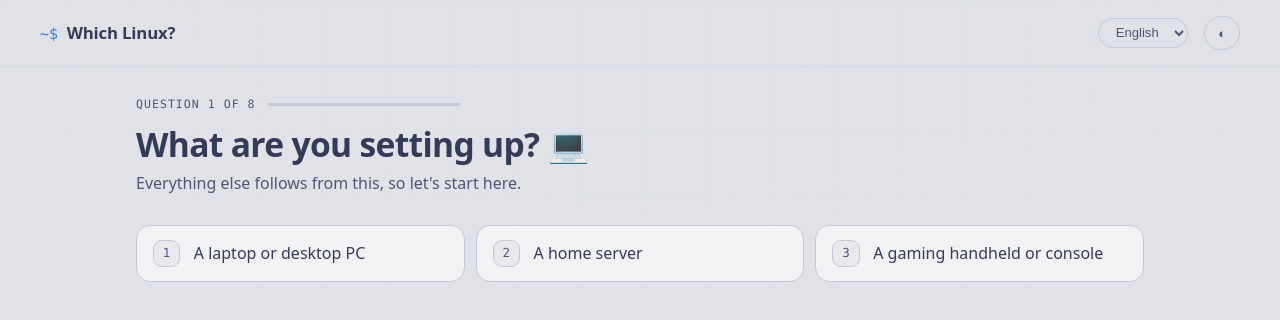
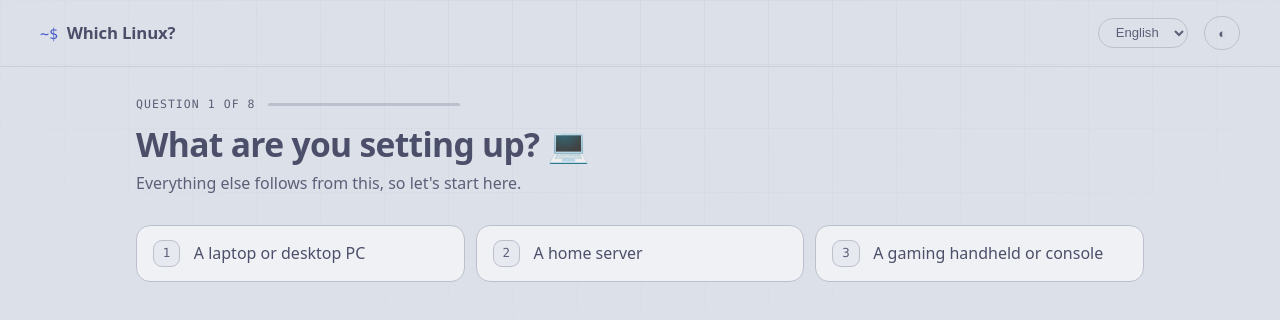
Before and after one commit to Bishop404/whichLinux, a website built with Vite: page index.html in a window 1280 px wide. Built offline with nearby package versions, Linux system fonts and the light colour scheme.

Commit message:
light theme

```diff
--- a/src/styles/app.css
+++ b/src/styles/app.css
@@ -72,7 +72,7 @@ body::before {
 .brand::before {
   content: "~$";
   font: 0.9em/1 var(--mono);
-  color: var(--accent);
+  color: var(--accent-text);
 }
 
 .masthead__spacer { flex: 1; }
@@ -252,7 +252,7 @@ main {
 .option[aria-pressed="true"] .option__key {
   background: var(--accent);
   border-color: var(--accent);
-  color: var(--bg);
+  color: var(--on-accent);
 }
 
 .actions {
@@ -276,7 +276,7 @@ main {
 .btn--primary {
   background: var(--accent);
   border-color: var(--accent);
-  color: var(--bg);
+  color: var(--on-accent);
   font-weight: 600;
 }
 .btn--primary:disabled { opacity: 0.45; cursor: not-allowed; }
@@ -354,7 +354,7 @@ main {
   display: inline-block;
   margin-top: 0.25rem;
   font: 0.78rem/1 var(--mono);
-  color: var(--accent);
+  color: var(--accent-text);
   border: 1px solid var(--border);
   border-radius: 999px;
   padding: 0.3rem 0.65rem;
@@ -422,7 +422,7 @@ main {
 .alt h3 { margin: 0; font-size: 1rem; }
 .alt p { margin: 0.2rem 0 0; font-size: 0.86rem; color: var(--fg-muted); }
 .alt__why { margin-top: 0.5rem !important; color: var(--fg) !important; font-size: 0.82rem !important; }
-.alt a { color: var(--accent); font-size: 0.82rem; }
+.alt a { color: var(--accent-text); font-size: 0.82rem; }
 
 .disclaimer {
   margin: 2.5rem 0 0;
--- a/src/styles/tokens.css
+++ b/src/styles/tokens.css
@@ -1,30 +1,27 @@
 /*
- * Tokyo Night Storm (dark) and Tokyo Night Day (light).
- *
- * Contrast note: the palette's own `comment` colour (#565f89) sits at 2.36:1 on
- * the Storm background. That is the natural pick for the dimmed answer history
- * and it fails WCAG AA badly, so muted text uses #a9b1d6 (6.9:1) instead.
- * Nothing that carries meaning is allowed below 4.5:1.
+ * Tokyo Night Storm (dark) and Catppuccin Latte, lavender accent (light).
  */
 :root {
-  --bg:          #e1e2e7;
-  --surface:     #f2f2f5;
-  --surface-2:   #e9e9ed;
-  --border:      #c4c8da;
-  --border-soft: #d5d8e5;
+  --bg:          #dce0e8;  /* Crust  */
+  --surface:     #eff1f5;  /* Base   */
+  --surface-2:   #e6e9ef;  /* Mantle */
+  --border:      #bcc0cc;  /* Surface1 */
+  --border-soft: #ccd0da;  /* Surface0 */
 
-  --fg:          #343b58;
-  --fg-muted:    #4f5578;  /* 5.6:1 on --bg */
+  --fg:          #4c4f69;  /* Text     */
+  --fg-muted:    #5c5f77;  /* Subtext1, 4.7:1 on --bg */
 
-  --accent:      #2e7de9;
-  --accent-soft: #d3e2fb;
-  --good:        #587539;
-  --warn:        #b15c00;
-  --magenta:     #9854f1;
+  --accent:      #7287fd;  /* Lavender — surfaces only, 2.4:1 as text */
+  --accent-text: #4559c9;  /* Lavender darkened, 4.5:1 on --bg */
+  --on-accent:   #11111b;  /* 5.9:1 on Lavender */
+  --accent-soft: #d5dbfe;
+  --good:        #2d711e;  /* Green darkened,  4.5:1 on --bg */
+  --warn:        #ac4001;  /* Peach darkened,  4.6:1 on --bg */
+  --magenta:     #802cee;  /* Mauve darkened,  4.5:1 on --bg */
 
   --logo-chip: #f4f5f8;
 
-  --shadow: 0 1px 2px rgb(52 59 88 / 0.08), 0 8px 24px rgb(52 59 88 / 0.08);
+  --shadow: 0 1px 2px rgb(76 79 105 / 0.08), 0 8px 24px rgb(76 79 105 / 0.08);
 
   --radius: 14px;
   --radius-sm: 9px;
@@ -48,6 +45,8 @@
     --fg-muted:    #a9b1d6;  /* 6.9:1 on --surface */
 
     --accent:      #7aa2f7;
+    --accent-text: #7aa2f7;
+    --on-accent:   #1f2335;
     --accent-soft: #2c3555;
     --good:        #9ece6a;
     --warn:        #e0af68;
@@ -70,6 +69,8 @@
   --fg-muted:    #a9b1d6;
 
   --accent:      #7aa2f7;
+  --accent-text: #7aa2f7;
+  --on-accent:   #1f2335;
   --accent-soft: #2c3555;
   --good:        #9ece6a;
   --warn:        #e0af68;
```
